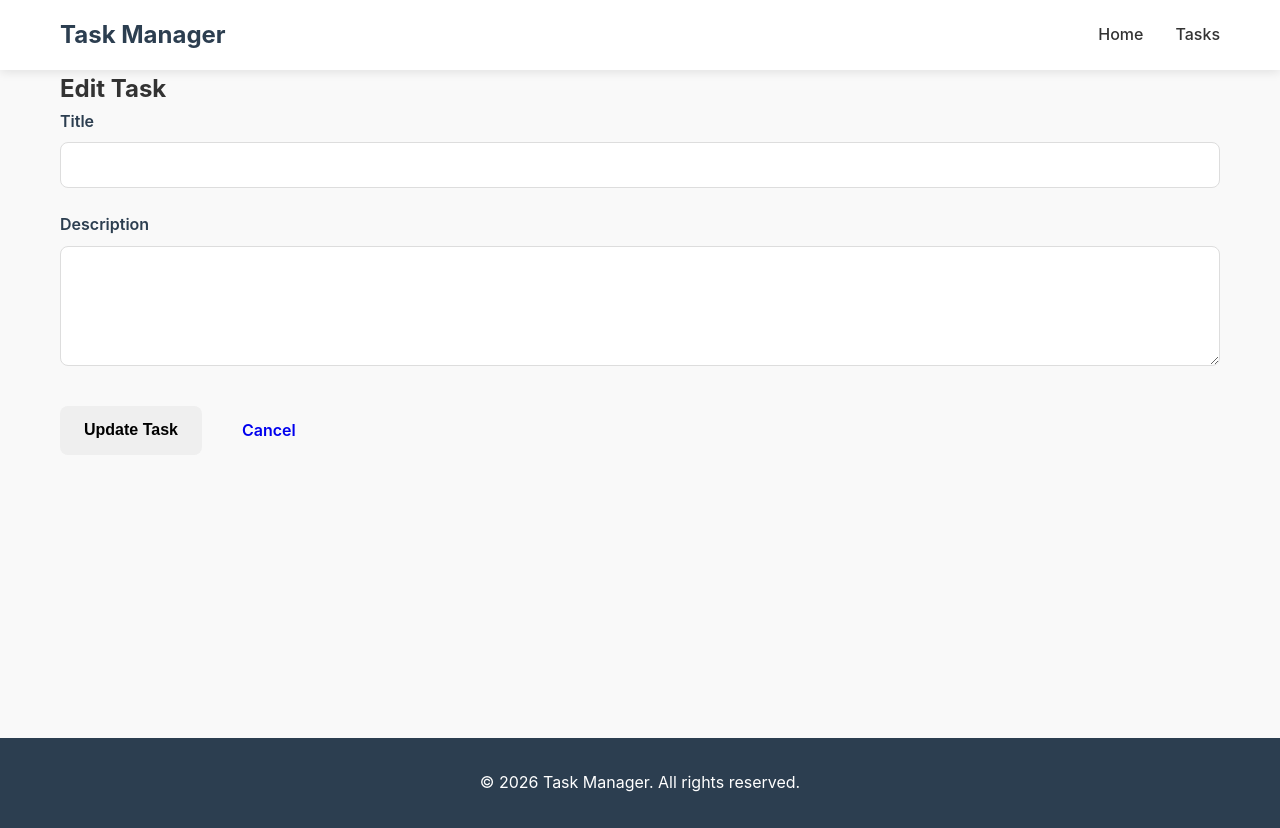
After one commit to minhajuddin/taskmanager2, a Flask app: template templates/tasks/edit.html in a window 1280 px wide. The commit adds this page. Run offline with Flask 3, Linux system fonts and the light colour scheme; the template is opened without the code that fills it, so the values that code supplies are empty.

Commit message:
add edit task feature

```diff
--- a/tasks_routes.py
+++ b/tasks_routes.py
@@ -3,6 +3,8 @@ from db import execute_query, execute_update
 import psycopg2
 
 tasks_bp = Blueprint('tasks', __name__, url_prefix='/tasks')
+
+
 
 
 def validate_task_form(form_data):
--- a/templates/base.html
+++ b/templates/base.html
@@ -15,6 +15,7 @@
                 <ul class="nav-links">
                     <li><a href="{{ url_for('main.index') }}">Home</a></li>
                     <li><a href="{{ url_for('tasks.list_tasks') }}">Tasks</a></li>
+
                 </ul>
             </div>
         </nav>
--- /dev/null
+++ b/templates/tasks/edit.html
@@ -0,0 +1,45 @@
+{% extends "base.html" %}
+
+{% block title %}Edit Task{% endblock %}
+
+{% block content %}
+<h2>Edit Task</h2>
+
+<form method="POST" class="task-form">
+
+    <div class="form-group">
+        <label for="title">Title</label>
+        <input
+            type="text"
+            id="title"
+            name="title"
+            value="{{ task.title }}"
+            required
+        >
+        {% if errors and errors.title %}
+            <small class="error">{{ errors.title }}</small>
+        {% endif %}
+    </div>
+
+    <div class="form-group">
+        <label for="description">Description</label>
+        <textarea
+            id="description"
+            name="description"
+            rows="4"
+        >{{ task.description }}</textarea>
+
+        {% if errors and errors.description %}
+            <small class="error">{{ errors.description }}</small>
+        {% endif %}
+    </div>
+
+    <div class="form-actions">
+        <button type="submit" class="btn primary">Update Task</button>
+        <a href="{{ url_for('tasks.list_tasks') }}" class="btn secondary">
+            Cancel
+        </a>
+    </div>
+
+</form>
+{% endblock %}
```
Also changed, not shown: edit_task.py (added, +44 -0 lines), templates/tasks/index.html (+14 -2 lines), app.py (line endings or trailing spaces).
